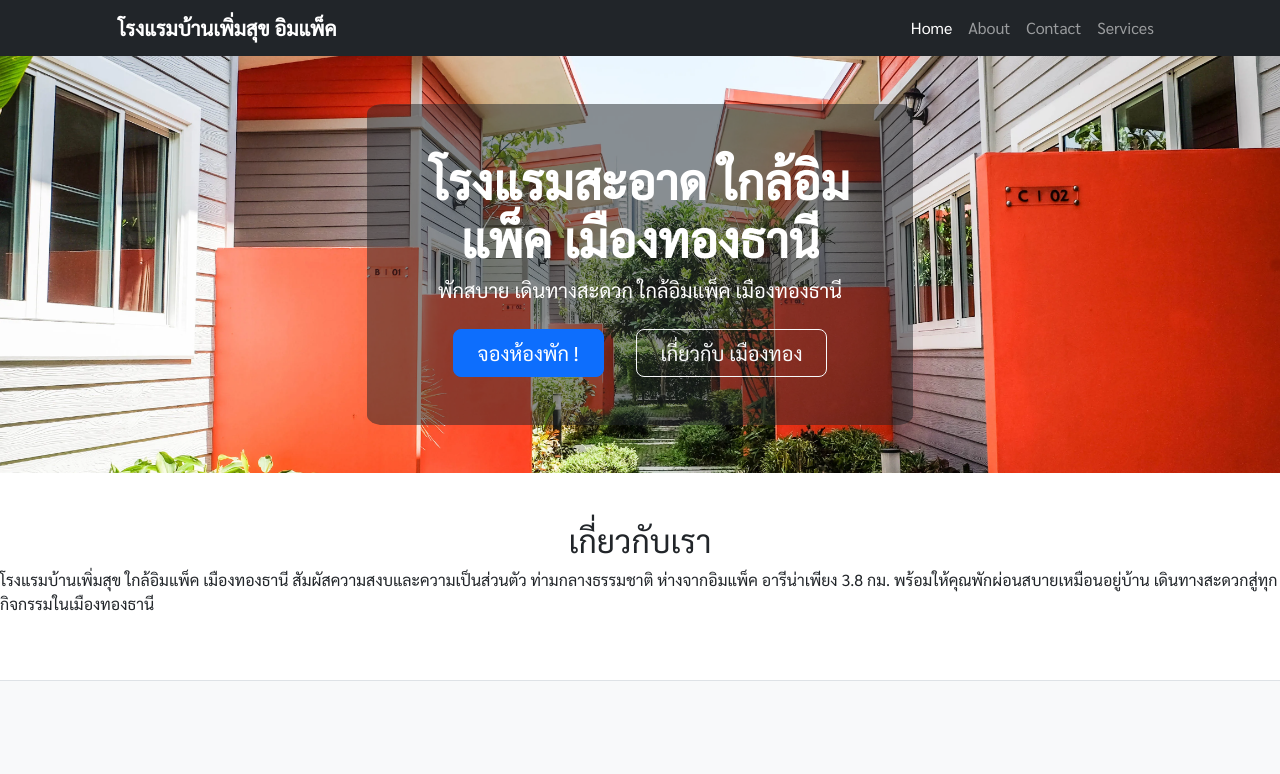
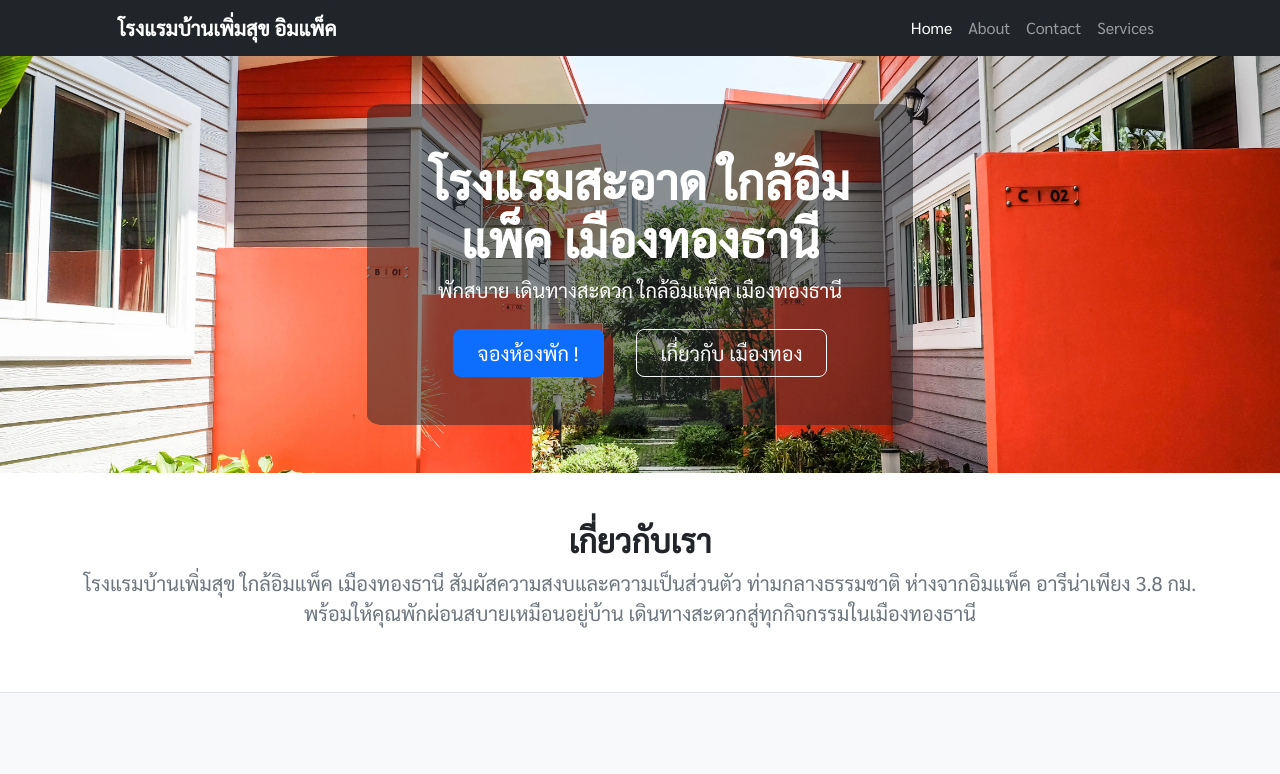
Before and after one commit to southeastwind13/web, a plain HTML site: page src/index.html in a window 1280 px wide. Shown: the top 774 px of the page. Drawn offline with nearby package versions, Linux system fonts and the light colour scheme.

Commit message:
update text

```diff
--- a/src/index.html
+++ b/src/index.html
@@ -52,13 +52,14 @@
         <!-- *****  -->
         <!-- Features section-->
         <section class="py-5 border-bottom" id="about">
-            <h2 class="mt-interesting">
+            <div class="container">
+                <h2 class="fw-bolder text-center">เกี่ยวกับเรา</h2>
+                <p class="lead text-muted text-center">โรงแรมบ้านเพิ่มสุข ใกล้อิมแพ็ค เมืองทองธานี
+                    สัมผัสความสงบและความเป็นส่วนตัว ท่ามกลางธรรมชาติ ห่างจากอิมแพ็ค อารีน่าเพียง 3.8 กม. พร้อมให้คุณพักผ่อนสบายเหมือนอยู่บ้าน เดินทางสะดวกสู่ทุกกิจกรรมในเมืองทองธานี</p>
+            </div>
+            <!-- <h2 class="mt-interesting">
                 เกี่ยวกับเรา
-            </h2>
-            <p>
-                โรงแรมบ้านเพิ่มสุข ใกล้อิมแพ็ค เมืองทองธานี
-สัมผัสความสงบและความเป็นส่วนตัว ท่ามกลางธรรมชาติ ห่างจากอิมแพ็ค อารีน่าเพียง 3.8 กม. พร้อมให้คุณพักผ่อนสบายเหมือนอยู่บ้าน เดินทางสะดวกสู่ทุกกิจกรรมในเมืองทองธานี
-            </p>
+            </h2> -->
         </section>
 
         <!-- Pricing section-->
@@ -66,7 +67,7 @@
             <div class="container px-5 my-5">
                 <div class="text-center mb-5">
                     <h2 class="fw-bolder">Pay as you grow</h2>
-                    <p class="lead mb-0">With our no hassle pricing plans</p>
+                    <p class="lead mb-0 ">With our no hassle pricing plans</p>
                 </div>
                 <div class="row gx-5 justify-content-center">
                     <!-- Pricing card free-->
```
